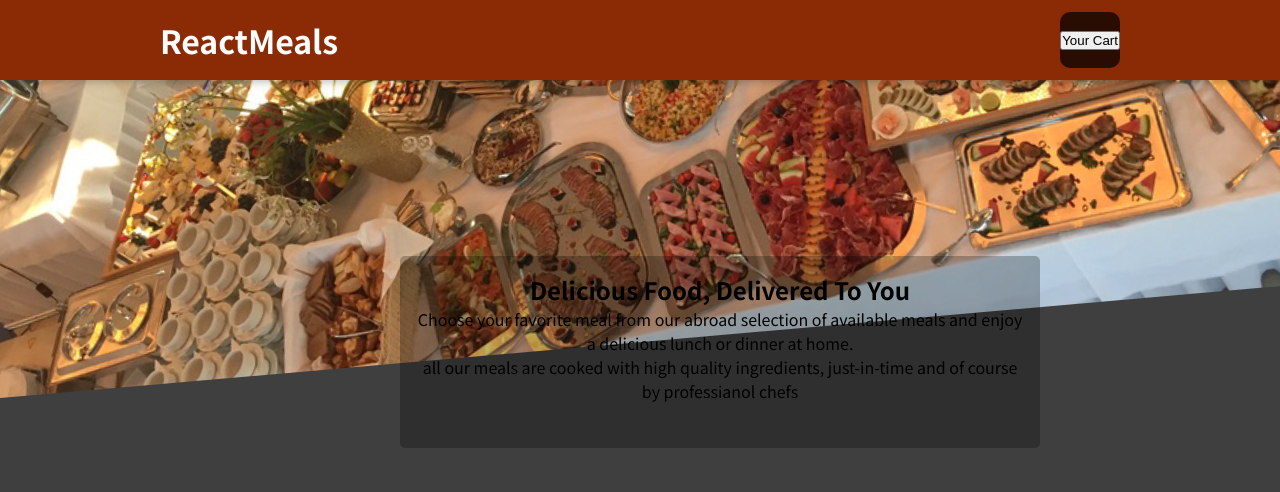
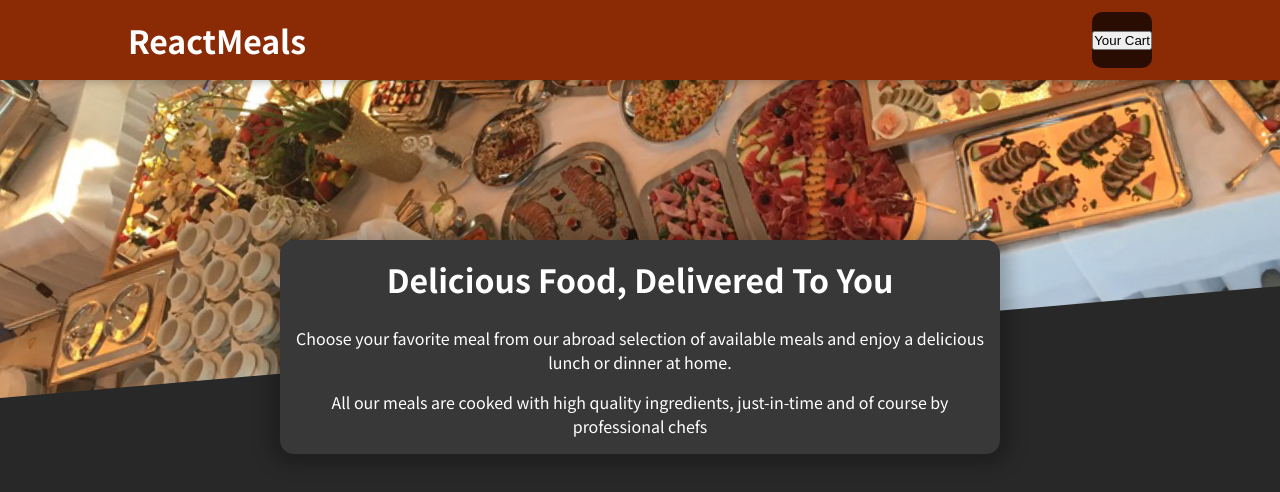
Before and after one commit to alaaobed88/React-foodorder-project, a JavaScript app in the folder 01-starting-project/: page / in a window 1280 px wide. Shown: the top 492 px of the page. Built offline with nearby package versions, Linux system fonts and the light colour scheme.

Commit message:
finished main banner component with styling, also deleted card comp

```diff
--- a/01-starting-project/src/components/MainBanner/MainBanner.js
+++ b/01-starting-project/src/components/MainBanner/MainBanner.js
@@ -1,13 +1,18 @@
 import styles from "./MainBanner.module.css";
-import Card from "../UI/Card";
+
 const MainBanner = () => {
   return (
-    <Card>
-      <div className={styles["main-banner"]}>
-        <h2>Delicious Food, Delivered To You</h2>
-        <p>Choose your favorite meal from our abroad selection of available meals and enjoy a delicious lunch or dinner at home.<br/>all our meals are cooked with high quality ingredients, just-in-time and of course by professianol chefs</p>
-      </div>
-    </Card>
+    <div className={styles["main-banner"]}>
+      <h2>Delicious Food, Delivered To You</h2>
+      <p>
+        Choose your favorite meal from our abroad selection of available meals
+        and enjoy a delicious lunch or dinner at home.
+      </p>
+      <p>
+        All our meals are cooked with high quality ingredients, just-in-time and
+        of course by professional chefs
+      </p>
+    </div>
   );
 };
 
--- a/01-starting-project/src/components/MainBanner/MainBanner.module.css
+++ b/01-starting-project/src/components/MainBanner/MainBanner.module.css
@@ -0,0 +1,22 @@
+.main-banner {
+  text-align: center;
+  max-width: 45rem;
+  width: 90%;
+  margin: auto;
+  margin-top: -10rem;
+  position: relative;
+  background-color: #383838;
+  color: white;
+  border-radius: 14px;
+  padding: 1rem;
+  box-shadow: 0 1px 18px 10px rgba(0, 0, 0, 0.25);
+}
+
+.main-banner h2 {
+  font-size: 2rem;
+  padding-bottom: 0.5rem;
+}
+
+.main-banner p {
+  margin-top: 1rem;
+}
--- a/01-starting-project/src/components/UI/Card.js
+++ /dev/null
@@ -1,8 +0,0 @@
-import classes from "./Card.module.css";
-const Card = (props) => {
-  return (
-    <div className={`${classes.card} ${props.className}`}>{props.children}</div>
-  );
-};
-
-export default Card;
--- a/01-starting-project/src/components/UI/Card.module.css
+++ /dev/null
@@ -1,12 +0,0 @@
-.card {
-  border-radius: 5px;
-  position: fixed;
-  z-index: 10;
-  margin-top: -9rem;
-  margin-left: 25rem;
-  padding: 1rem;
-  text-align: center;
-  width: 50%;
-  height: 12rem;
-  background-color: rgba(0, 0, 0, 0.25);
-}
--- a/01-starting-project/src/components/header/header.module.css
+++ b/01-starting-project/src/components/header/header.module.css
@@ -11,7 +11,7 @@
 }
 .header h1 {
   color: white;
-  margin-left: 10rem;
+  margin-left: 10%;
 }
 .your-cart p {
   color: white;
@@ -20,7 +20,7 @@
 .your-cart {
   display: flex;
   align-items: center;
-  margin-right: 10rem;
+  margin-right: 10%;
   background-color: rgba(0, 0, 0, 0.7);
   height: 7vh;
   border-radius: 10px;
--- a/01-starting-project/src/index.css
+++ b/01-starting-project/src/index.css
@@ -11,5 +11,5 @@ html {
 }
 
 body {
-  background-color: #3f3f3f;
+  background-color: #282828;
 }
```
